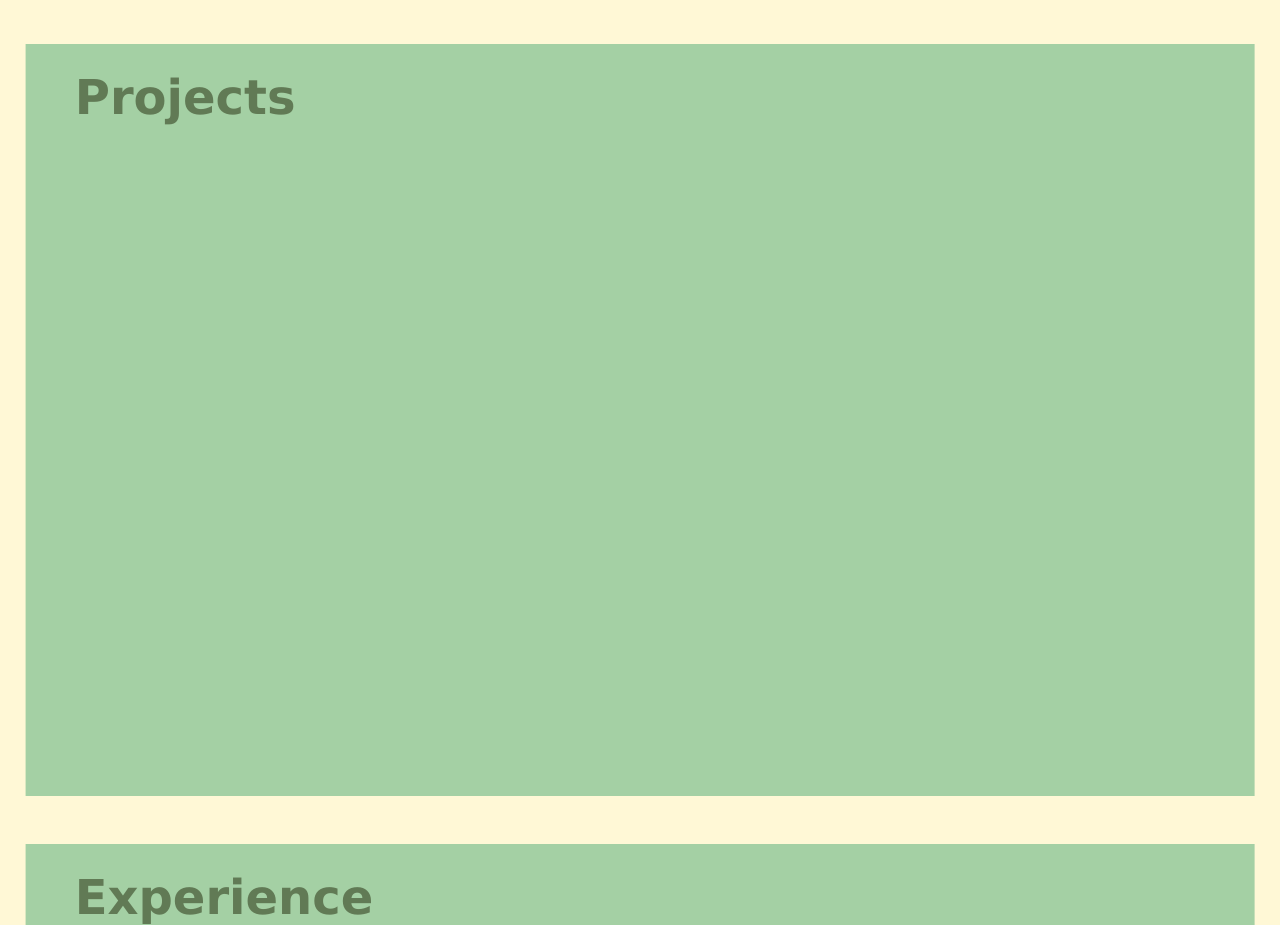
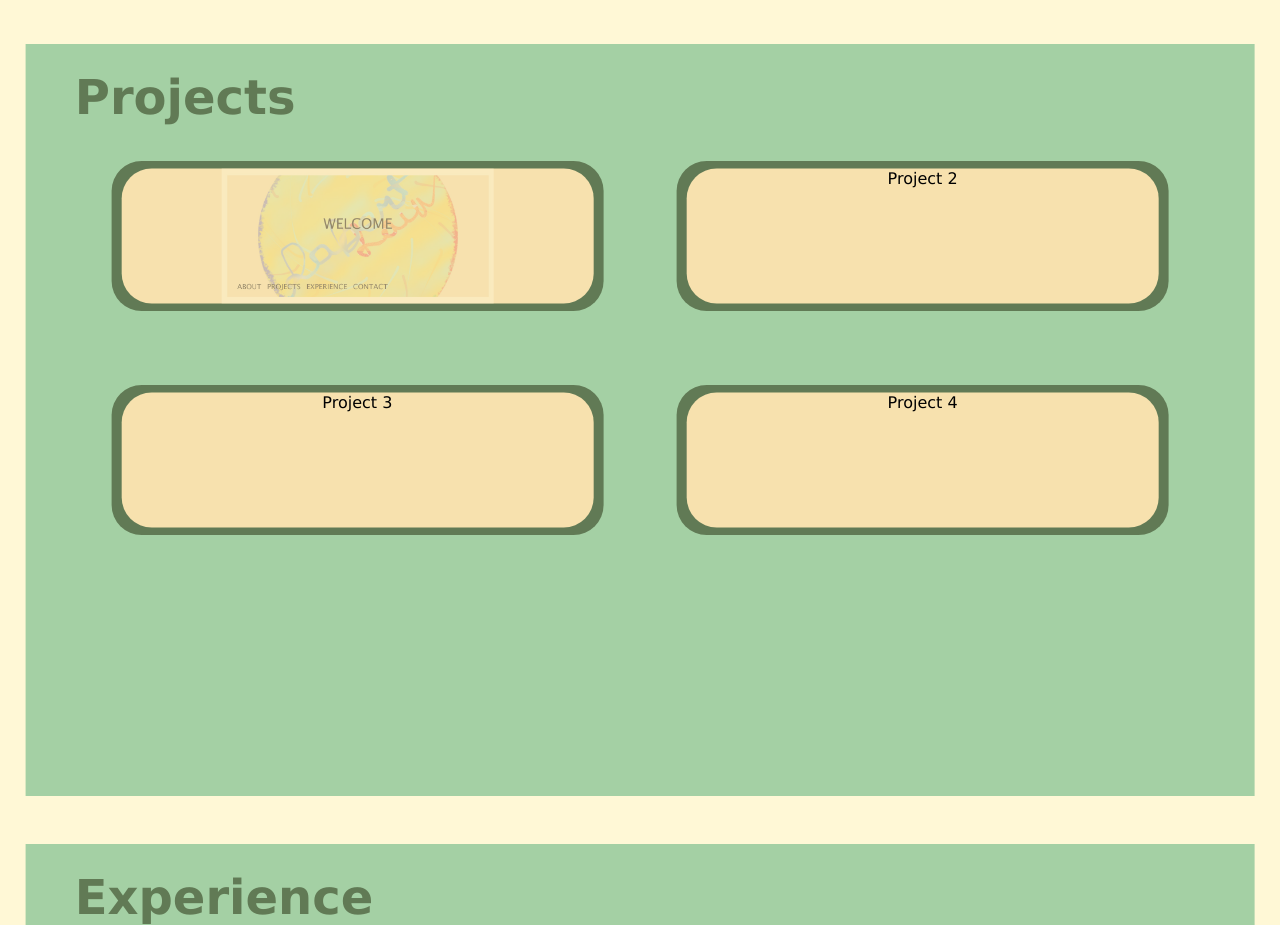
Before and after one commit to rlmech/personal_site, a React (Create React App) app: page / in a window 1280 px wide. Shown: the part 1580-2505 px from the top of the page. Built offline with nearby package versions, Linux system fonts and the light colour scheme.

Commit message:
Added simple projects page

```diff
--- a/src/containers/projects/projects.css
+++ b/src/containers/projects/projects.css
@@ -0,0 +1,40 @@
+.projects-list {
+    display: flex;
+    flex-wrap: wrap;
+    justify-content: center;
+}
+
+.projects-list li {
+    width: 40%;
+    height: 150px;
+    margin: 3%;
+    background-color: var(--color-item-border-1);
+    border-radius: 30px;
+    position: relative;
+}
+
+.projects-list li div {
+    width: 96%;
+    height: 90%;
+    border-radius: 30px;
+    position: absolute;
+    top: 50%;
+    left: 50%;
+    transform: translate(-50%, -50%);
+    background-color: var(--color-fg-1);
+}
+
+.projects-list li div img {
+    opacity: 0.4;
+    width: 100%;
+    height: 100%;
+    object-fit: contain;
+}
+
+.projects-list li div img:hover {
+    opacity: 1;
+}
+
+.projects-list li div p {
+    text-align: center;
+}
--- a/src/containers/projects/projects.jsx
+++ b/src/containers/projects/projects.jsx
@@ -1,5 +1,6 @@
 import React, {Component} from 'react';
 import './projects.css'
+import PersonalSite from '../../assets/imgs/project_personal_site.jpg'
 
 const Projects = () => {
     return (
@@ -8,6 +9,30 @@ const Projects = () => {
                 <div className="page-title">
                     <p>Projects</p>
                 </div>
+                <div className="projects-showcase">
+                    <ul className="projects-list">
+                        <li>
+                            <div>
+                                <a href={'https://github.com/rlmech/personal_site'} target='_blank'><img src={PersonalSite}></img></a>
+                            </div>
+                        </li>
+                        <li>
+                            <div>
+                                <p>Project 2</p>
+                            </div>
+                        </li>
+                        <li>
+                            <div>
+                                <p>Project 3</p>
+                            </div>
+                        </li>
+                        <li>
+                            <div>
+                                <p>Project 4</p>
+                            </div>
+                        </li>
+                    </ul>
+                </div>
             </div>
         </div>
     );
--- a/src/index.css
+++ b/src/index.css
@@ -8,5 +8,6 @@
   --color-bg: #FFF8D6;
   --color-fg-1: #F7E1AE;
   --color-fg-2: #A4D0A4;
+  --color-item-border-1: #617A55;
   --color-contacts: #617A55;
 }
```
Also changed, not shown: src/assets/imgs/project_personal_site.jpg (added).
